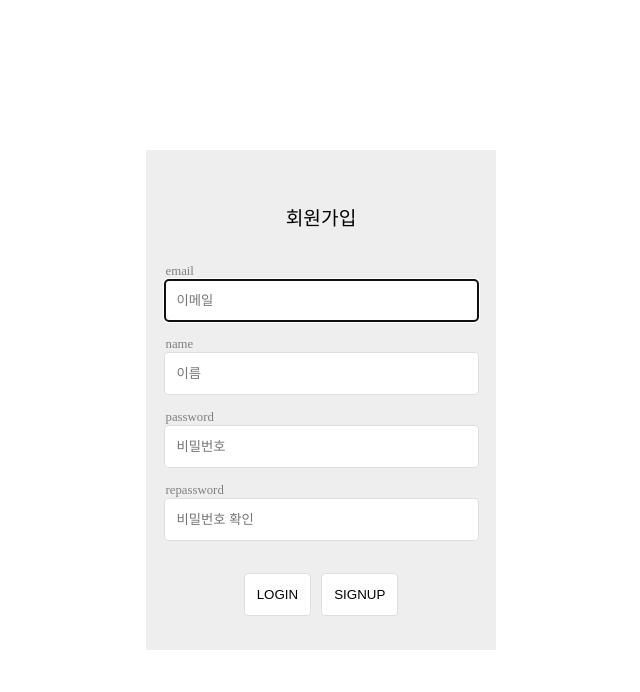
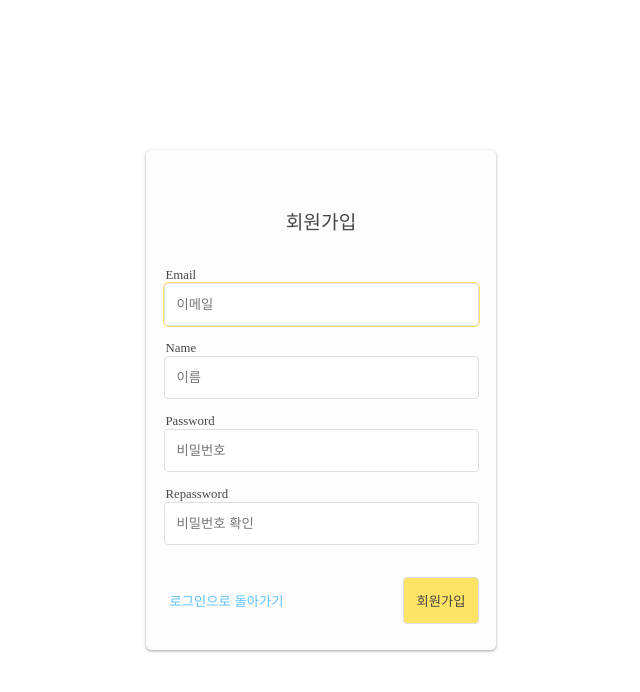
Before and after one commit to MyMealCalorie/client, a React (Create React App) app: page /user/signup in a window 1280 px wide. Shown: the top 692 px of the page, without its empty margins (319-959 px from the left). Built offline with nearby package versions, Linux system fonts and the light colour scheme.

Commit message:
style: signUp design

```diff
--- a/src/components/SignUp/SignUpForm.tsx
+++ b/src/components/SignUp/SignUpForm.tsx
@@ -9,12 +9,14 @@ import { useAppSelector, useAppDispath } from '../../store/hooks';
 import { regExp } from '../../utils/regExp';
 
 import {
-  S_BtnsWrapper,
-  S_BottomButton,
+  S_BottomBtnsWrapper,
+  S_SignUpBtn,
+  S_BackLogInBtn,
   S_SignUpFormWrapper,
   S_Input,
   S_Label,
 } from './style';
+import { S_Button } from '../../style/Button.style';
 
 // Types
 interface Inputs {
@@ -104,7 +106,7 @@ const SignUpForm = () => {
 
   const inputs = [
     {
-      name: 'email',
+      name: 'Email',
       inputValue: email,
       onChange: onChangeEmail,
       placeholder: '이메일',
@@ -112,7 +114,7 @@ const SignUpForm = () => {
       ref: emailRef,
     },
     {
-      name: 'name',
+      name: 'Name',
       inputValue: name,
       onChange: onChangeName,
       placeholder: '이름',
@@ -120,7 +122,7 @@ const SignUpForm = () => {
       ref: nameRef,
     },
     {
-      name: 'password',
+      name: 'Password',
       inputValue: password,
       onChange: onChangePassword,
       placeholder: '비밀번호',
@@ -128,7 +130,7 @@ const SignUpForm = () => {
       ref: passwordRef,
     },
     {
-      name: 'repassword',
+      name: 'Repassword',
       inputValue: rePassword,
       onChange: onChangeRePassword,
       placeholder: '비밀번호 확인',
@@ -154,10 +156,12 @@ const SignUpForm = () => {
       ))}
 
       {/* Login, Signup 버튼 */}
-      <S_BtnsWrapper>
-        <S_BottomButton onClick={onClickLoginBtn}>LOGIN</S_BottomButton>
-        <S_BottomButton onClick={onClickSignUpBtn}>SIGNUP</S_BottomButton>
-      </S_BtnsWrapper>
+      <S_BottomBtnsWrapper>
+        <S_BackLogInBtn onClick={onClickLoginBtn}>
+          로그인으로 돌아가기
+        </S_BackLogInBtn>
+        <S_SignUpBtn onClick={onClickSignUpBtn}>회원가입</S_SignUpBtn>
+      </S_BottomBtnsWrapper>
     </S_SignUpFormWrapper>
   );
 };
--- a/src/components/SignUp/style/index.ts
+++ b/src/components/SignUp/style/index.ts
@@ -12,21 +12,26 @@ interface InputProps {
 export const S_SignUpFormWrapper = styled.div`
   height: auto;
 `;
-export const S_BtnsWrapper = styled(S_FlexBox)`
+export const S_BottomBtnsWrapper = styled(S_FlexBox)`
+  justify-content: space-between;
+
   margin-top: 20px;
 
   button:nth-child(1) {
     margin-right: 10px;
   }
 `;
-export const S_BottomButton = styled(S_Button)`
-  margin-bottom: 12px;
+export const S_BackLogInBtn = styled(S_Button)`
+  color: #5cc2fb;
+`;
+export const S_SignUpBtn = styled(S_Button)`
   padding: 13px 12px;
 
   border: 1px solid #dedede;
   border-radius: 4px;
 
-  background-color: #fff;
+  color: #464646;
+  background-color: #ffe365;
 `;
 export const S_Input = styled.input<InputProps>`
   width: 100%;
@@ -37,9 +42,13 @@ export const S_Input = styled.input<InputProps>`
 
   border: 1px solid #dedede;
   border-radius: 4px;
+
+  &:focus {
+    outline: 1px solid #ffe365;
+  }
 `;
 export const S_Label = styled.label`
-  color: gray;
+  color: #464646;
   font-size: 0.8rem;
   margin-left: 2px;
 `;
@@ -51,4 +60,6 @@ export const S_TitleWrapper = styled(S_FlexBox)`
 
   font-weight: 500;
   font-size: 1.2rem;
+
+  color: #464646;
 `;
--- a/src/pages/SignUp/index.tsx
+++ b/src/pages/SignUp/index.tsx
@@ -3,10 +3,20 @@ import { S_FlexBox } from '../../style/FlexBox.style';
 
 import Title from '../../components/SignUp/Title';
 import SignUpForm from '../../components/SignUp/SignUpForm';
-
+import Header from '../../components/common/Header';
 const SignUp = () => {
   return (
-    <S_CenterBox width="350px" height="500px" innerBackgroundColor="#eee">
+    <>
+      <Header />
+
+      <S_CenterBox
+        width="350px"
+        height="500px"
+        outerBackgroundColor="#fff"
+        innerBackgroundColor="#fdfdfd"
+        boxShadow=" rgba(60, 64, 67, 0.3) 0px 1px 2px 0px,rgba(60, 64, 67, 0.15) 0px 1px 3px 1px"
+        borderRadius="5px"
+      >
         <S_FlexBox flexDirection="column" width="90%">
           {/* Title */}
           <Title />
@@ -15,6 +25,7 @@ const SignUp = () => {
           <SignUpForm />
         </S_FlexBox>
       </S_CenterBox>
+    </>
   );
 };
 export default SignUp;
```
Lines whose indentation alone changed are shown as unchanged.
